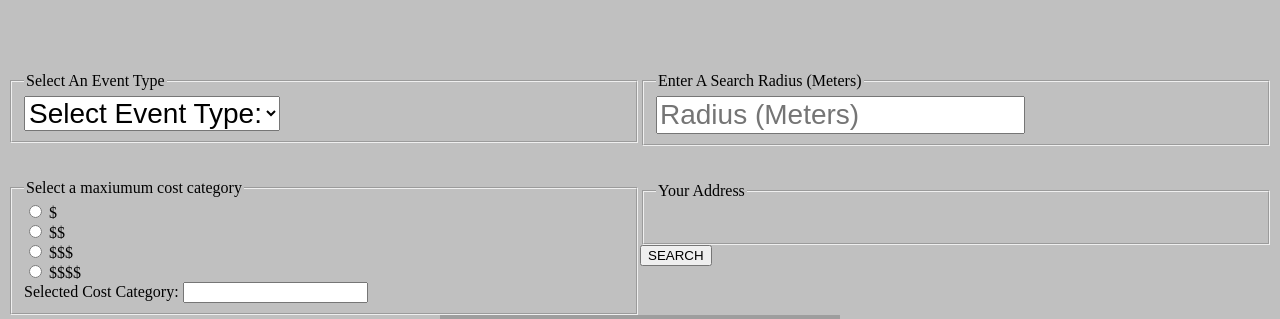
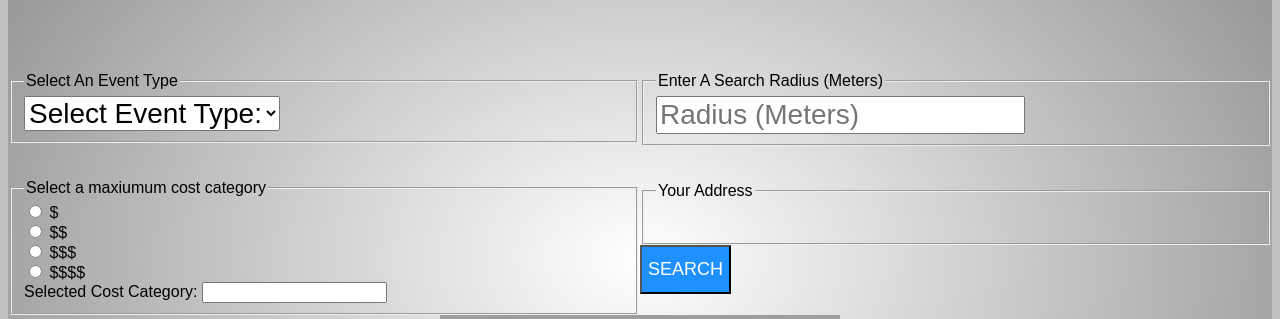
Before and after one commit to KernMX/Event-Planner, a Flask app: page / in a window 1280 px wide. Shown: the part 202-521 px from the top of the page. Run offline with Flask 2, Linux system fonts and the light colour scheme; a map, chart or similar area stays blank; some libraries are stand-ins or nearby versions; grey boxes are pictures that could not be loaded.

Commit message:
style changes
added gradient, changed font to be consistent, added css to search button

```diff
--- a/WebApp/templates/index.html
+++ b/WebApp/templates/index.html
@@ -5,17 +5,31 @@
 		<meta name="viewport" content="width=device-width, initial-scale=1.0">
 		<link href="static/index.css" rel="stylesheet" type="text/css" />
 		<style>
+
+		html {
+			font-family: Arial;
+		}
 		 header {
 			padding: 2px 16px;
 			background-color: dodgerblue;
 			color: white;
 			text-align: center;
+			font-family: Arial;
+		}
+
+		body {
+			background: silver; /* For browsers that do not support gradients */
+			background: radial-gradient(white, silver, gray); /* Standard syntax (must be last) */
 		}
 
 		@media screen and (max-width: 600px) {
 			.column {
 				width: 100%;
 			}
+		}
+
+		p {
+			font-size: 48px;
 		}
 
 		.column {
@@ -28,14 +42,20 @@
 		.right {
 			width: 50%;
 		}
-
-		html {
-			background-color: silver;
+		#search {
+			display: block;
+			cursor: pointer;
+			font-size:18px;
+			font-family: Arial;
+			background-color: dodgerblue;
+			color: white;
+			padding-top: 12px;
+			padding-bottom: 12px;
 		}
 		</style>
 	</head>
-	<header style="font-family: Arial";>
-		<p style="font-size: 48px">Welcome to Event Planner!</p>
+	<header>
+		<p>Welcome to Event Planner!</p>
 		<h4>Created by: Max Kern, Jessica Doyal, John Siegel, Colin McNally</h4>
 	</header>
 	<br>
@@ -93,7 +113,7 @@
 				</div>
 			</div>
 		</table>
-		<button onclick="Markers()">
+		<button onclick="Markers()" id="search">
 			SEARCH
 		</button>
 		<!--The div element for the map -->
```
